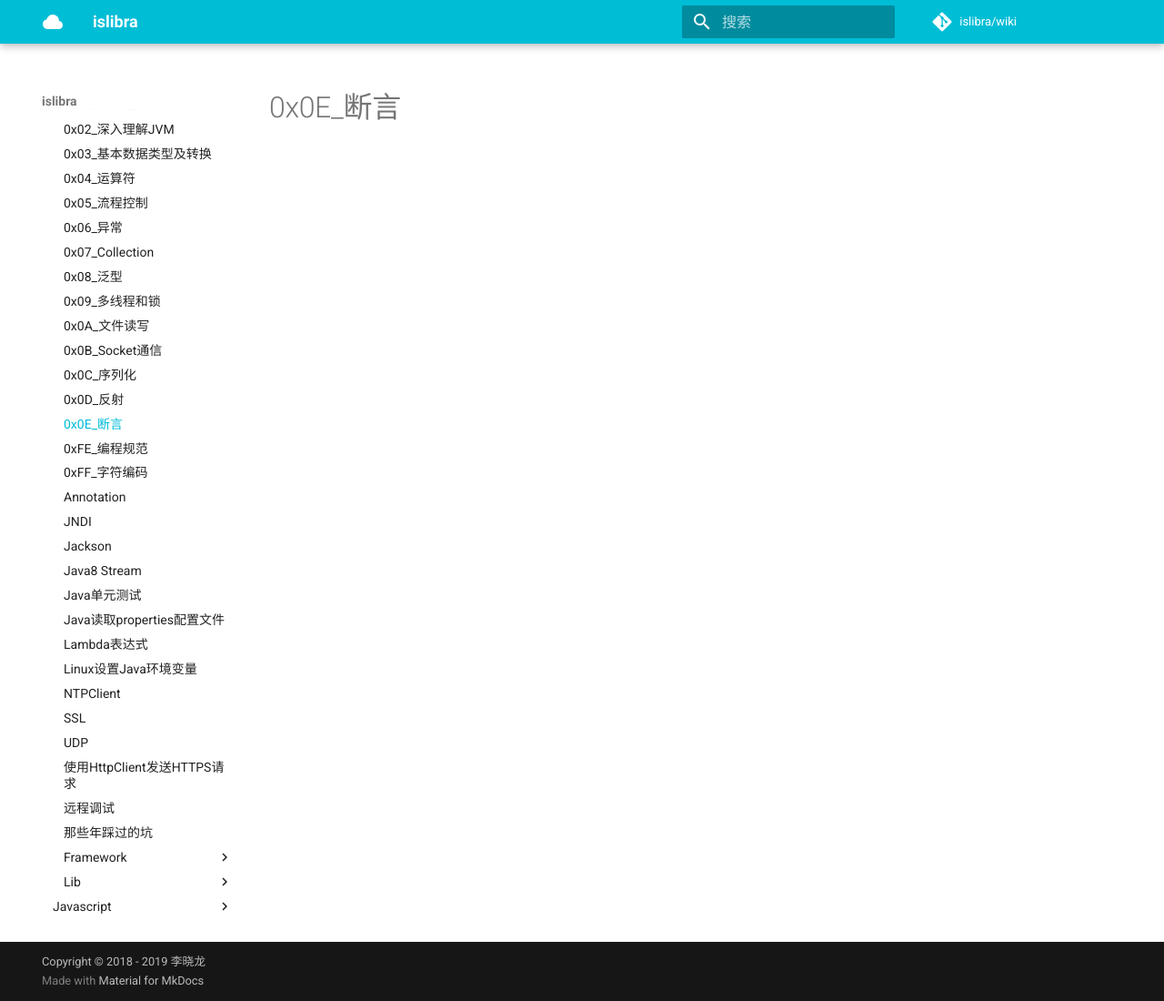
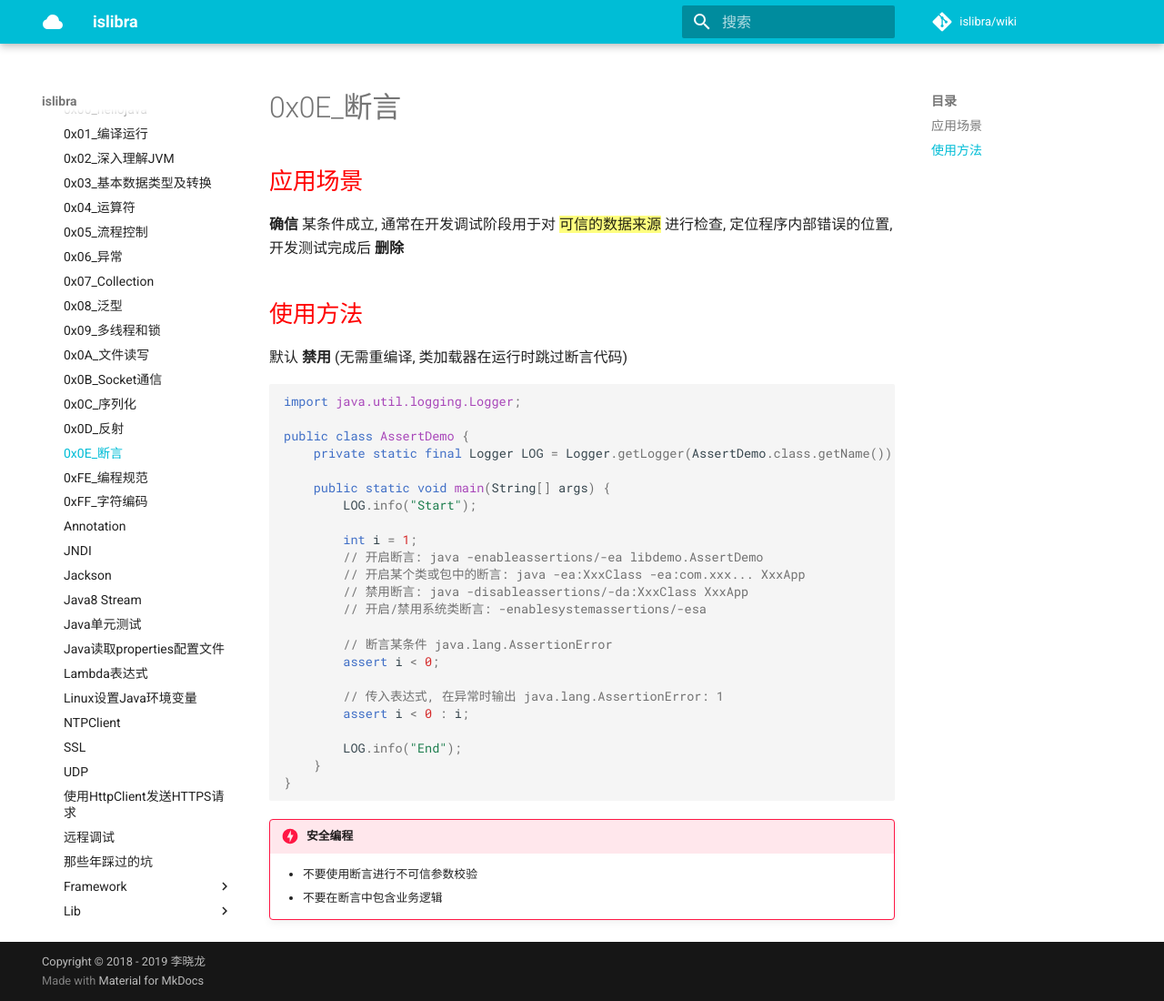
Before and after one commit to islibra/wiki, an MkDocs documentation site: the page built from docs/coding/java/0x0E_断言.md, in a window 1280 px wide and 1100 px high. Shown: the whole window at 91% size. Built offline with MkDocs 1.6.1 and Material for MkDocs 9.7.7, drawn with Linux system fonts in a browser that asks for light colours; comment, search, counter and statistics services are not loaded.

Commit message:
Update 0x0E_断言.md

````diff
--- a/docs/coding/java/0x0E_断言.md
+++ b/docs/coding/java/0x0E_断言.md
@@ -1 +1,39 @@
 # 0x0E_断言
+
+## 应用场景
+
+**确信** 某条件成立, 通常在开发调试阶段用于对 {==可信的数据来源==} 进行检查, 定位程序内部错误的位置, 开发测试完成后 **删除**
+
+## 使用方法
+
+默认 **禁用** (无需重编译, 类加载器在运行时跳过断言代码)
+
+```java
+import java.util.logging.Logger;
+
+public class AssertDemo {
+    private static final Logger LOG = Logger.getLogger(AssertDemo.class.getName());
+
+    public static void main(String[] args) {
+        LOG.info("Start");
+
+        int i = 1;
+        // 开启断言: java -enableassertions/-ea libdemo.AssertDemo
+        // 开启某个类或包中的断言: java -ea:XxxClass -ea:com.xxx... XxxApp
+        // 禁用断言: java -disableassertions/-da:XxxClass XxxApp
+        // 开启/禁用系统类断言: -enablesystemassertions/-esa
+
+        // 断言某条件 java.lang.AssertionError
+        assert i < 0;
+
+        // 传入表达式, 在异常时输出 java.lang.AssertionError: 1
+        assert i < 0 : i;
+
+        LOG.info("End");
+    }
+}
+```
+
+!!! danger "安全编程"
+    - 不要使用断言进行不可信参数校验
+    - 不要在断言中包含业务逻辑
````
